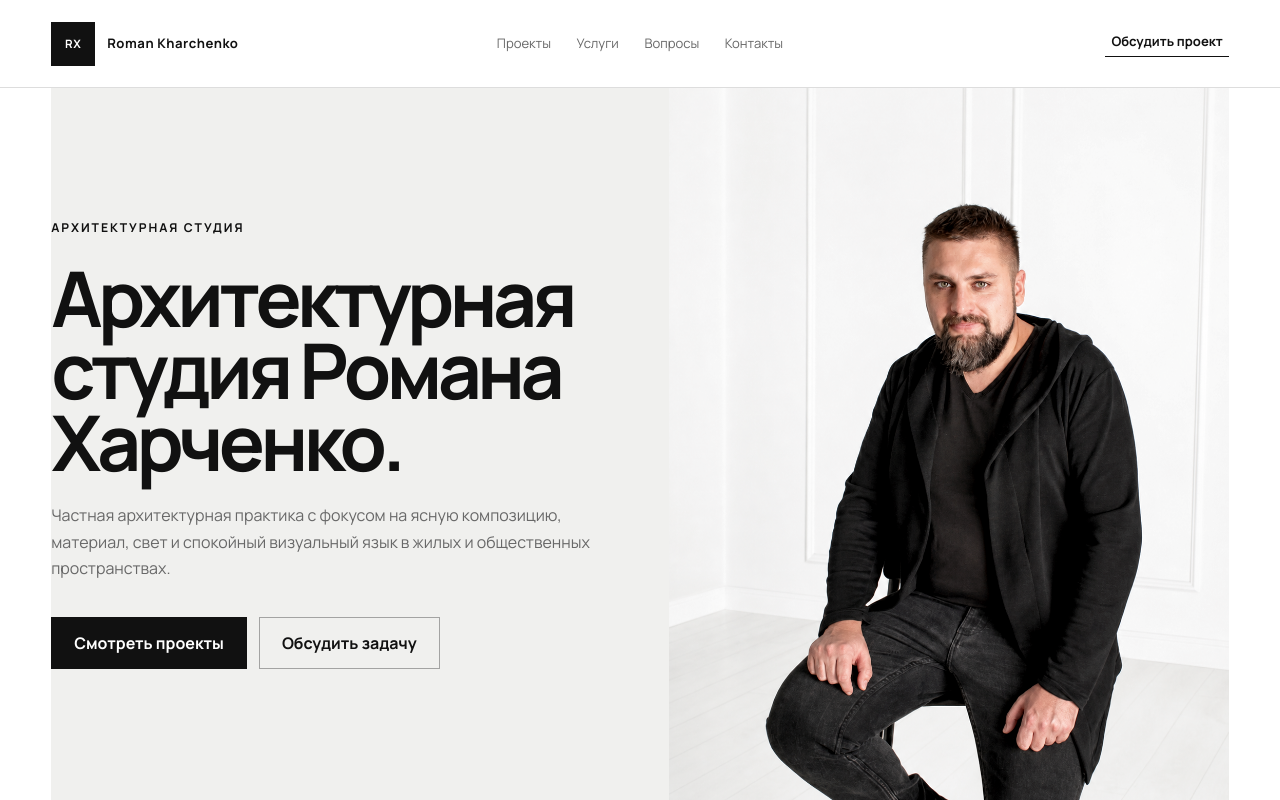
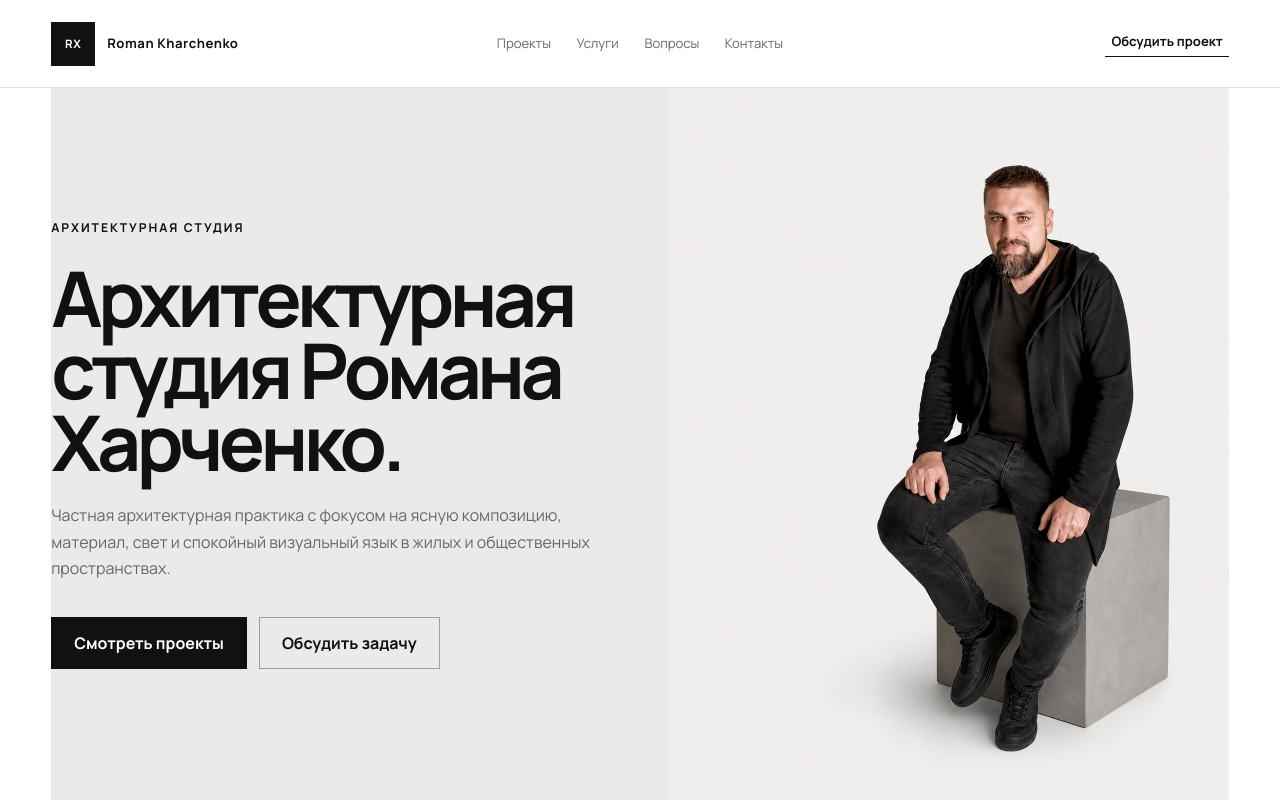
Before and after one commit to ux-tony/rx, a Next.js app: page / in a window 1280 px wide. Shown: the top 800 px of the page. Built offline with nearby package versions, Linux system fonts and the light colour scheme; no server answers.

Commit message:
Integrate architect portrait with geometric hero

```diff
--- a/app/globals.css
+++ b/app/globals.css
@@ -1,7 +1,7 @@
 :root {
   --background: #ffffff;
   --surface: #f5f5f3;
-  --hero-background: #f0f0ee;
+  --hero-background: #eceae8;
   --foreground: #111111;
   --muted: #686868;
   --line: rgba(17, 17, 17, 0.14);
--- a/components/hero-section.tsx
+++ b/components/hero-section.tsx
@@ -3,7 +3,7 @@
 import { useState } from "react";
 import Image from "next/image";
 import type { Metric } from "@/data/site-data";
-import architectPhoto from "@/img/Foto001-white-studio.png";
+import architectPhoto from "@/img/Foto001-hero-cube.png";
 import { DiscussionModal } from "@/components/discussion-modal";
 import type { SiteSettings } from "@/lib/sanity/get-site-settings";
 
```
Also changed, not shown: img/Foto001-hero-cube.png (added).
